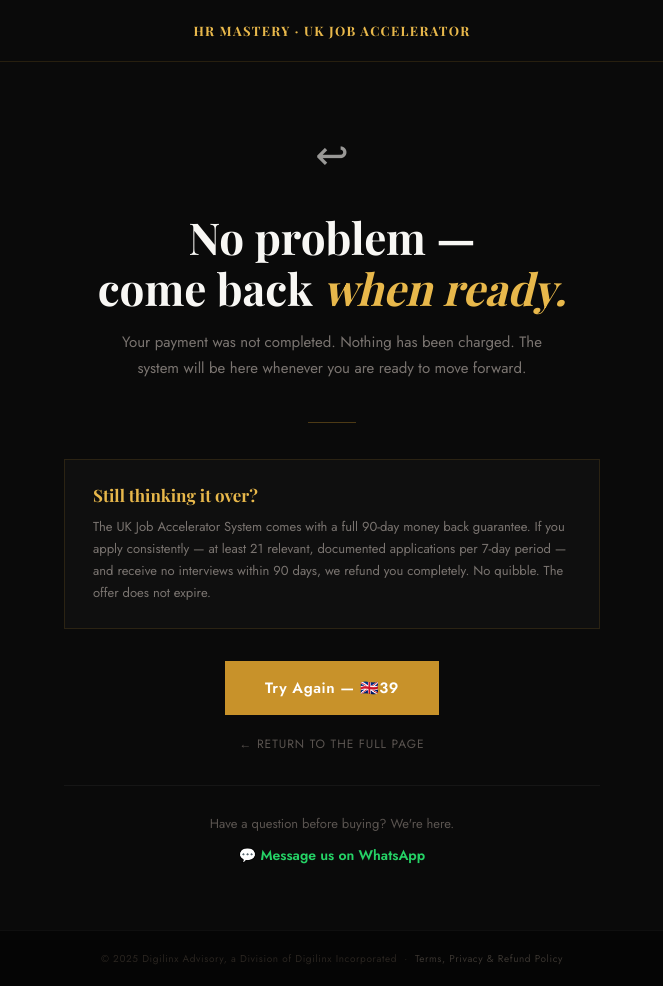
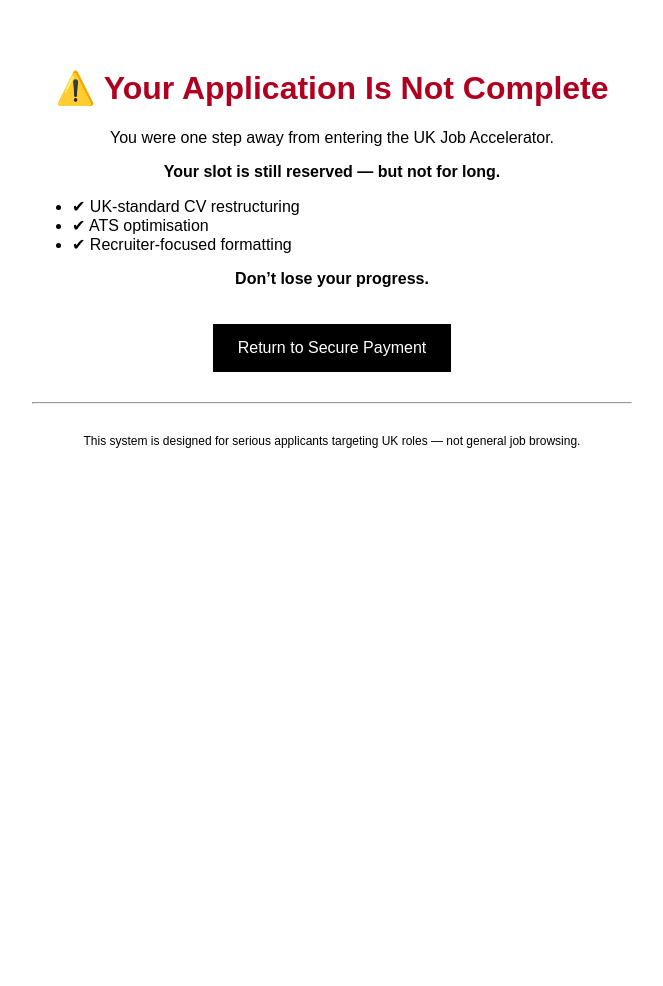
Before and after one commit to hr-mastery/uk-job-accelerator, a plain HTML site: page cancel.html in a window 1280 px wide. Shown: the whole page, without its empty margins (308-971 px from the left). After the commit the page ends 800 px from the top, so only its background shows below. Drawn offline with nearby package versions, Linux system fonts and the light colour scheme; a script that the page names is missing; a web font is replaced by a local one.

Commit message:
Update cancel.html

```diff
--- a/cancel.html
+++ b/cancel.html
@@ -2,211 +2,49 @@
 <html lang="en">
 <head>
   <meta charset="UTF-8">
+  <title>Application Not Complete</title>
   <meta name="viewport" content="width=device-width, initial-scale=1.0">
-  <title>Payment Cancelled — UK Job Accelerator</title>
-  <link rel="preconnect" href="https://fonts.googleapis.com">
-  <link rel="preconnect" href="https://fonts.gstatic.com" crossorigin>
-  <link href="https://fonts.googleapis.com/css2?family=Playfair+Display:ital,wght@0,700;1,400&family=Jost:wght@300;400;500;600&display=swap" rel="stylesheet">
+
   <style>
-    *, *::before, *::after { box-sizing: border-box; margin: 0; padding: 0; }
-    :root {
-      --black: #0a0a0a;
-      --white: #f8f7f4;
-      --cream: #f0ede6;
-      --gold: #c8922a;
-      --gold-light: #e8b84b;
-      --mid: #6b6560;
-      --border: #ddd8cf;
+    body { font-family: Arial; text-align: center; padding: 40px; }
+    .container { max-width: 600px; margin: auto; }
+    h1 { color: #b00020; }
+    a.button {
+      display: inline-block;
+      padding: 15px 25px;
+      background: black;
+      color: white;
+      text-decoration: none;
+      margin-top: 20px;
     }
-    body {
-      font-family: 'Jost', sans-serif;
-      background: var(--black);
-      color: var(--white);
-      min-height: 100vh;
-      display: flex;
-      flex-direction: column;
-    }
-    .cancel-header {
-      background: var(--black);
-      border-bottom: 1px solid rgba(200,146,42,0.15);
-      padding: 22px 32px;
-      text-align: center;
-    }
-    .brand {
-      font-family: 'Playfair Display', serif;
-      color: var(--gold-light);
-      font-size: 13px;
-      letter-spacing: 0.1em;
-      text-transform: uppercase;
-    }
-    .cancel-main {
-      flex: 1;
-      display: flex;
-      flex-direction: column;
-      align-items: center;
-      justify-content: center;
-      padding: 64px 32px;
-      text-align: center;
-      max-width: 600px;
-      margin: 0 auto;
-      width: 100%;
-    }
-    .cancel-icon {
-      font-size: 40px;
-      margin-bottom: 28px;
-      opacity: 0.6;
-    }
-    h1 {
-      font-family: 'Playfair Display', serif;
-      font-size: clamp(28px, 5vw, 44px);
-      font-weight: 700;
-      margin-bottom: 16px;
-      line-height: 1.15;
-    }
-    h1 em { font-style: italic; font-weight: 400; color: var(--gold-light); }
-    .cancel-sub {
-      font-size: 15px;
-      color: #7a7470;
-      line-height: 1.75;
-      margin-bottom: 40px;
-      max-width: 440px;
-    }
-    .divider {
-      width: 48px;
-      height: 1px;
-      background: rgba(200,146,42,0.35);
-      margin: 0 auto 36px;
-    }
-    .reassure {
-      background: #0f0f0f;
-      border: 1px solid rgba(200,146,42,0.15);
-      padding: 24px 28px;
-      margin-bottom: 32px;
-      text-align: left;
-      width: 100%;
-    }
-    .reassure h3 {
-      font-family: 'Playfair Display', serif;
-      font-size: 17px;
-      font-weight: 700;
-      color: var(--gold-light);
-      margin-bottom: 10px;
-    }
-    .reassure p {
-      font-size: 13px;
-      color: #7a7470;
-      line-height: 1.7;
-    }
-    .btn-primary {
-      background: var(--gold);
-      color: #fff;
-      border: none;
-      padding: 16px 40px;
-      font-family: 'Jost', sans-serif;
-      font-size: 15px;
-      font-weight: 600;
-      cursor: pointer;
-      letter-spacing: 0.04em;
-      transition: background 0.2s, transform 0.15s;
-      display: inline-block;
-      text-decoration: none;
-      margin-bottom: 16px;
-    }
-    .btn-primary:hover { background: var(--gold-light); color: var(--black); transform: translateY(-2px); }
-    .btn-secondary {
-      display: inline-block;
-      font-size: 12px;
-      color: #5a5450;
-      text-decoration: none;
-      letter-spacing: 0.08em;
-      text-transform: uppercase;
-      margin-top: 4px;
-      transition: color 0.2s;
-    }
-    .btn-secondary:hover { color: var(--gold-light); }
-    .whatsapp-block {
-      margin-top: 32px;
-      padding-top: 28px;
-      border-top: 1px solid rgba(255,255,255,0.05);
-      width: 100%;
-      text-align: center;
-    }
-    .whatsapp-block p {
-      font-size: 13px;
-      color: #5a5450;
-      margin-bottom: 10px;
-    }
-    .whatsapp-link {
-      display: inline-flex;
-      align-items: center;
-      gap: 8px;
-      color: #25D366;
-      font-size: 14px;
-      font-weight: 600;
-      text-decoration: none;
-      transition: opacity 0.2s;
-    }
-    .whatsapp-link:hover { opacity: 0.8; }
-    .cancel-footer {
-      background: #050505;
-      border-top: 1px solid rgba(255,255,255,0.04);
-      padding: 20px 32px;
-      text-align: center;
-      font-size: 10px;
-      color: #2a2520;
-      letter-spacing: 0.06em;
-    }
-    .cancel-footer a { color: #3a3530; text-decoration: none; }
-    .cancel-footer a:hover { color: var(--gold-light); }
   </style>
 </head>
+
 <body>
+  <div class="container">
+    <h1>⚠️ Your Application Is Not Complete</h1>
 
-<div class="cancel-header">
-  <div class="brand">HR Mastery · UK Job Accelerator</div>
-</div>
+    <p>You were one step away from entering the UK Job Accelerator.</p>
 
-<div class="cancel-main">
-  <div class="cancel-icon">↩</div>
-  <h1>No problem —<br>come back <em>when ready.</em></h1>
-  <p class="cancel-sub">
-    Your payment was not completed. Nothing has been charged. The system will be here whenever you are ready to move forward.
-  </p>
-  <div class="divider"></div>
+    <p><strong>Your slot is still reserved — but not for long.</strong></p>
 
-  <div class="reassure">
-    <h3>Still thinking it over?</h3>
-    <p>
-      The UK Job Accelerator System comes with a full 90-day money back guarantee. If you apply consistently — at least 21 relevant, documented applications per 7-day period — and receive no interviews within 90 days, we refund you completely. No quibble. The offer does not expire.
+    <ul style="text-align:left;">
+      <li>✔ UK-standard CV restructuring</li>
+      <li>✔ ATS optimisation</li>
+      <li>✔ Recruiter-focused formatting</li>
+    </ul>
+
+    <p><strong>Don’t lose your progress.</strong></p>
+
+    <a class="button" href="index.html">
+      Return to Secure Payment
+    </a>
+
+    <hr style="margin:30px 0;">
+
+    <p style="font-size:12px;">
+      This system is designed for serious applicants targeting UK roles — not general job browsing.
     </p>
   </div>
-
-  <form action="https://www.payfast.co.za/eng/process" method="post" style="display:flex; flex-direction:column; align-items:center; gap:10px; width:100%;">
-    <input type="hidden" name="merchant_id" value="30776299">
-    <input type="hidden" name="item_name" value="UK Job Accelerator System">
-    <input type="hidden" name="amount" value="39.00">
-    <input type="hidden" name="currency" value="GBP">
-    <input type="hidden" name="return_url" value="https://hr-mastery.github.io/uk-job-accelerator/success.html">
-    <input type="hidden" name="cancel_url" value="https://hr-mastery.github.io/uk-job-accelerator/cancel.html">
-    <button type="submit" class="btn-primary">Try Again — 🇬🇧39</button>
-  </form>
-  <a href="index.html" class="btn-secondary">← Return to the full page</a>
-
-  <div class="whatsapp-block">
-    <p>Have a question before buying? We're here.</p>
-    <a href="https://wa.me/27601061910" target="_blank" class="whatsapp-link">
-      💬 Message us on WhatsApp
-    </a>
-  </div>
-</div>
-
-<div class="cancel-footer">
-  <p>© 2025 Digilinx Advisory, a Division of Digilinx Incorporated &nbsp;·&nbsp;
-  <a href="terms-and-privacy.html" target="_blank">Terms, Privacy &amp; Refund Policy</a></p>
-</div>
-
-<!-- SARAH AI AGENT -->
-<script src='https://cdn.jotfor.ms/agent/embedjs/019de954df42729fa44e9d44f1af9307deae/embed.js'></script>
-
 </body>
 </html>
```
